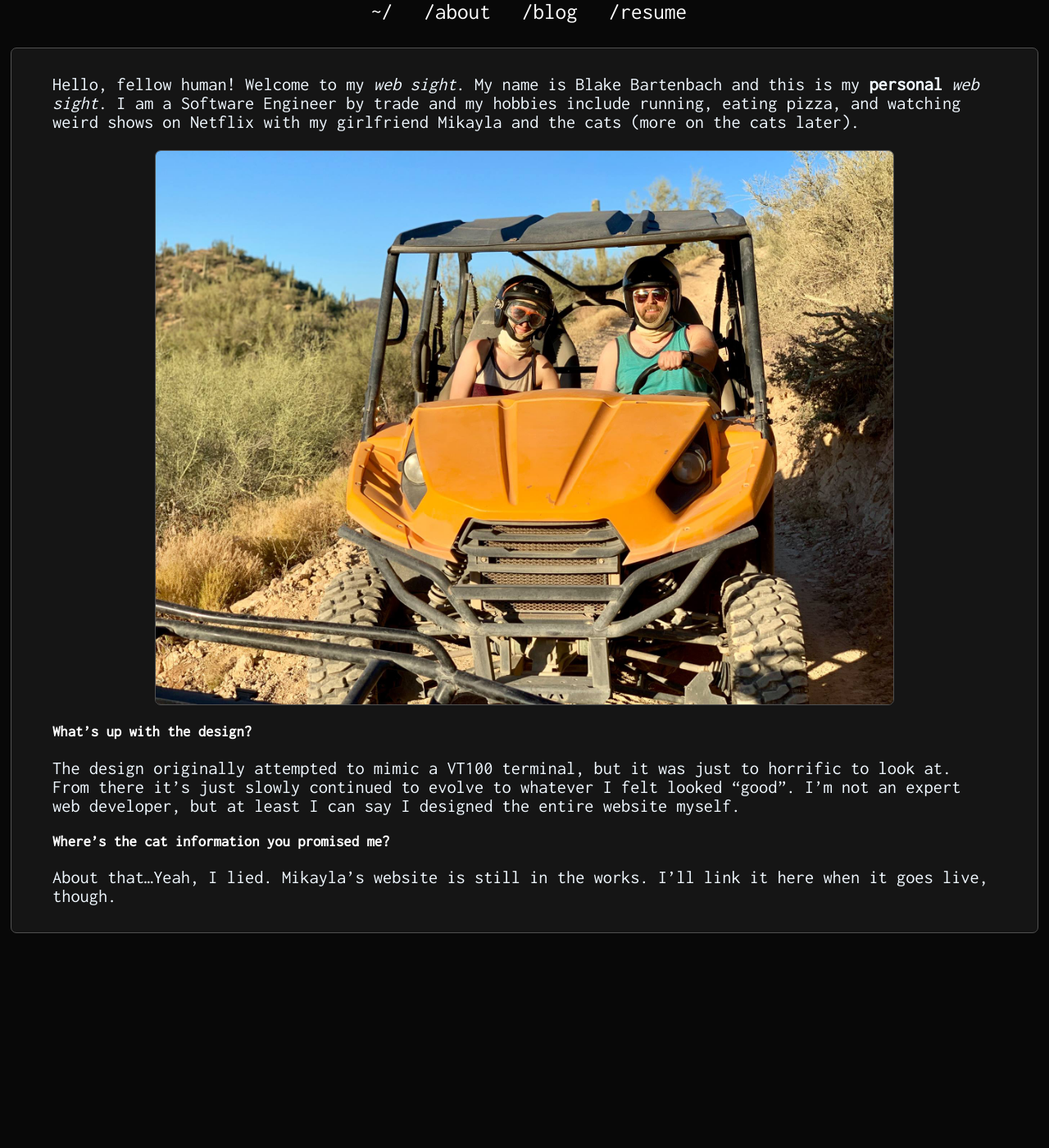
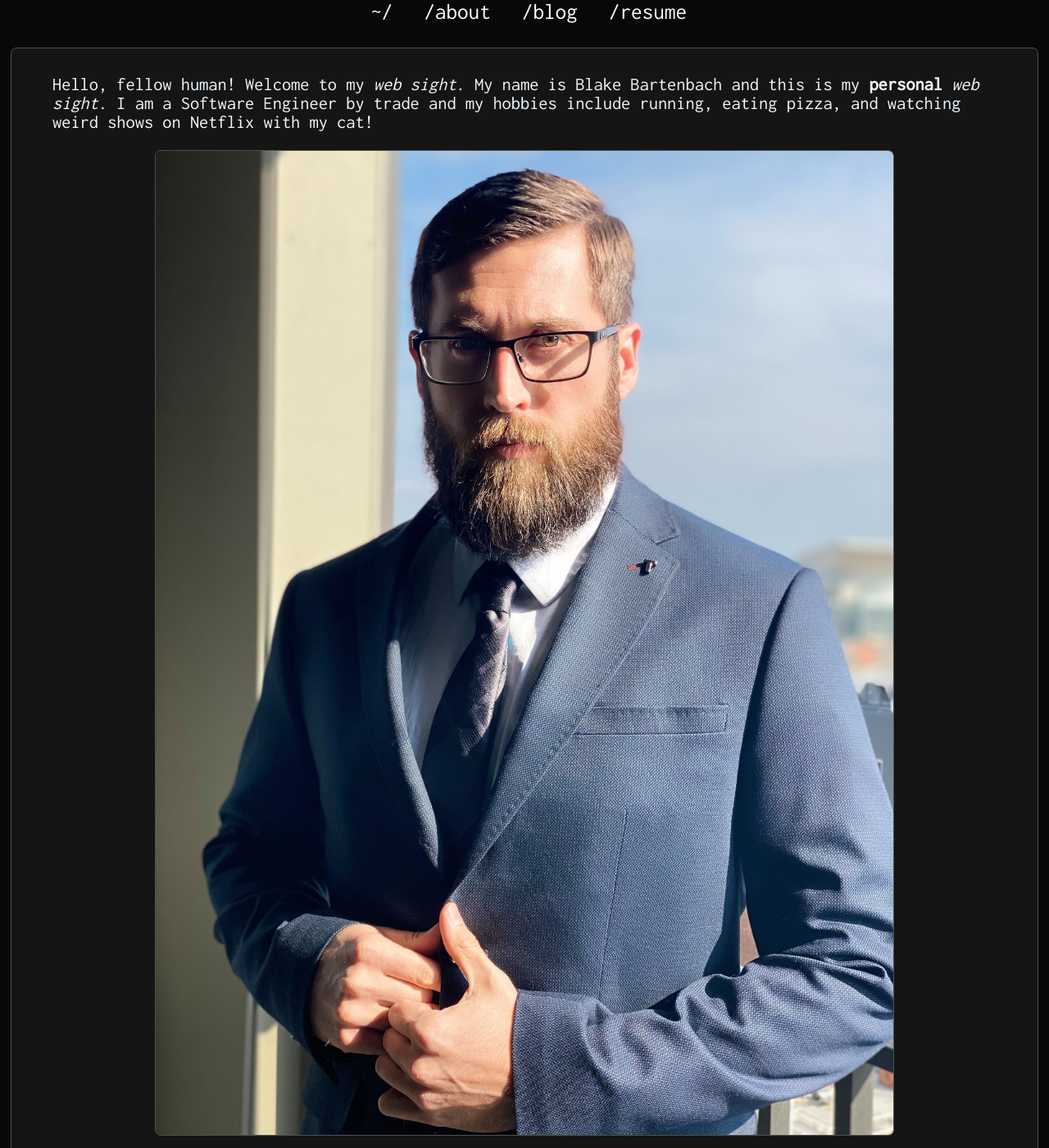
Before and after one commit to bartenbach/proxa.github.io, a Jekyll site: the page built from about.md, in a window 1280 px wide and 1400 px high. Shown: the whole window at 82% size. Built offline with Jekyll 4.4.1, drawn with Linux system fonts in a browser that asks for light colours; some of the changed text lies outside the part shown.

Commit message:
Update about and added a new post

```diff
--- a/about.md
+++ b/about.md
@@ -4,12 +4,9 @@ layout: about
 ---
 Hello, fellow human!  Welcome to my _web sight_.  My name is Blake Bartenbach and this is my
 **personal** _web sight_.  I am a Software Engineer by trade and my hobbies include running, eating pizza, and
-watching weird shows on Netflix with my girlfriend Mikayla and the cats (more on the cats later).
+watching weird shows on Netflix with my cat!
 
-![an image of me and my girlfriend on a UTV](/assets/images/utv.jpg){: .center-image }
+![an image of me](/assets/images/suit.jpg){: .center-image }
 
 ### What's up with the design?
-The design originally attempted to mimic a VT100 terminal, but it was just to horrific to look at.  From there it's just slowly continued to evolve to whatever I felt looked "good".  I'm not an expert web developer, but at least I can say I designed the entire website myself.
-
-### Where's the cat information you promised me?
-About that...Yeah, I lied.  Mikayla's website is still in the works.  I'll link it here when it goes live, though.
+The design originally attempted to mimic a VT100 terminal, but it was just to horrific to look at.  From there it's just slowly continued to evolve to whatever I felt looked "good".  I'm not much of a UI/UX guy, but at least I can say I designed the entire website myself.
```
Also changed, not shown: _posts/2020-12-19-Not-so-sweaty-weekend-leetcoding.markdown (added, +45 -0 lines), assets/images/utv.jpg (deleted).
